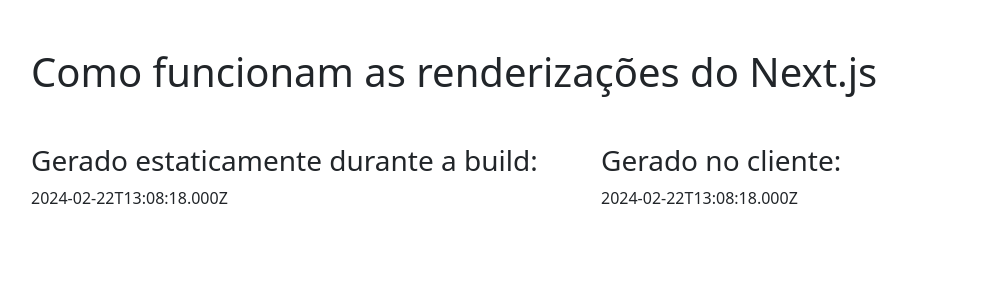
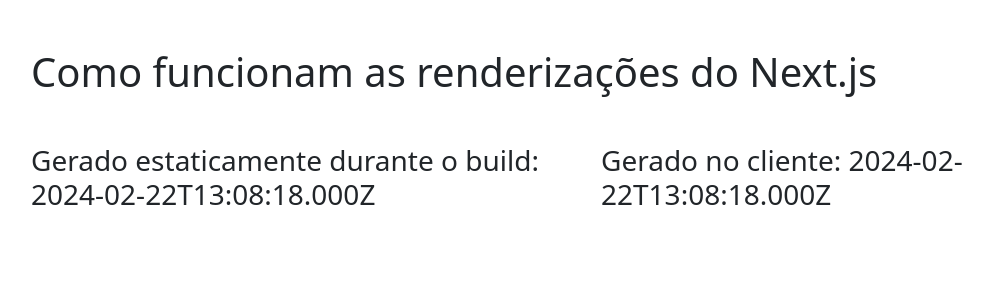
Before and after one commit to GustavoRMendes/exercise-nextjs, a Next.js app: page /static in a window 1280 px wide. Shown: the top 300 px of the page, without its empty margins (51-1044 px from the left). Built offline with nearby package versions, Linux system fonts and the light colour scheme; no server answers.

Commit message:
add Static

```diff
--- a/src/pages/static.tsx
+++ b/src/pages/static.tsx
@@ -1,55 +1,58 @@
-import { NextPage, GetStaticProps } from "next";
-import { useEffect, useState, type ReactNode } from "react";
-import { Col, Container, Row } from "reactstrap";
 
-type ApiResponse = {
-  name: string;
-  timestamp: Date;
-};
+import { GetStaticProps, NextPage } from "next"
+import { ReactNode, useEffect, useState } from "react"
+import { Col, Container, Row } from "reactstrap"
+type ApiResponse ={
+  name:string
+  timestamp:Date
+}
+export const getStaticProps: GetStaticProps = async () => {
+  const staticData = await fetch(`${process.env.NEXT_PUBLIC_APIURL}/api/hello`).then(res => res.json())
 
-export const getStaticProps: GetStaticProps = async () => {
-  const staticData = await fetch(
-    `${process.env.NEXT_PUBLIC_APIURL}/api/hello`
-  ).then((res) => res.json());
   return {
     props: {
-      staticData,
+      staticData
     },
-    revalidate: 10,
-  };
-};
+    revalidate: 10
+  }
+}
 
 const Static: NextPage = (props: {
-  children?: ReactNode;
-  staticData?: ApiResponse;
+  children?: ReactNode
+  staticData?: ApiResponse
 }) => {
-  const [clientSideData, setClientSideData] = useState<ApiResponse>();
+  const [clientSideData, setClientSideData] = useState<ApiResponse>()
+
   useEffect(() => {
-    fetchData();
-  }, []);
+    fetchData()
+  }, [])
 
   const fetchData = async () => {
-    const data = await fetch("api/hello").then((res) => res.json());
-    setClientSideData(data);
-  };
+    const data = await fetch(`/api/hello`).then(res => res.json())
+    setClientSideData(data)
+  }
 
   return (
-    <>
     <Container tag="main">
-        <h1 className="my-5">Como funcionam as renderizações do Next.js</h1>
+      <h1 className="my-5">
+        Como funcionam as renderizações do Next.js
+      </h1>
+
       <Row>
         <Col>
-            <h3>Gerado estaticamente durante a build: </h3>
-            {props.staticData?.timestamp.toString()}
+          <h3>
+            Gerado estaticamente durante o build: {props.staticData?.timestamp.toString()}
+          </h3>
         </Col>
+
         <Col>
-            <h3>Gerado no cliente:</h3>
-            {clientSideData?.timestamp.toString()}
+          <h3>
+            Gerado no cliente: {clientSideData?.timestamp.toString()}
+          </h3>
         </Col>
       </Row>
     </Container>
-    </>
-  );
-};
+  )
+}
 
-export default Static;
+export default Static
```
Lines whose indentation alone changed are shown as unchanged.
